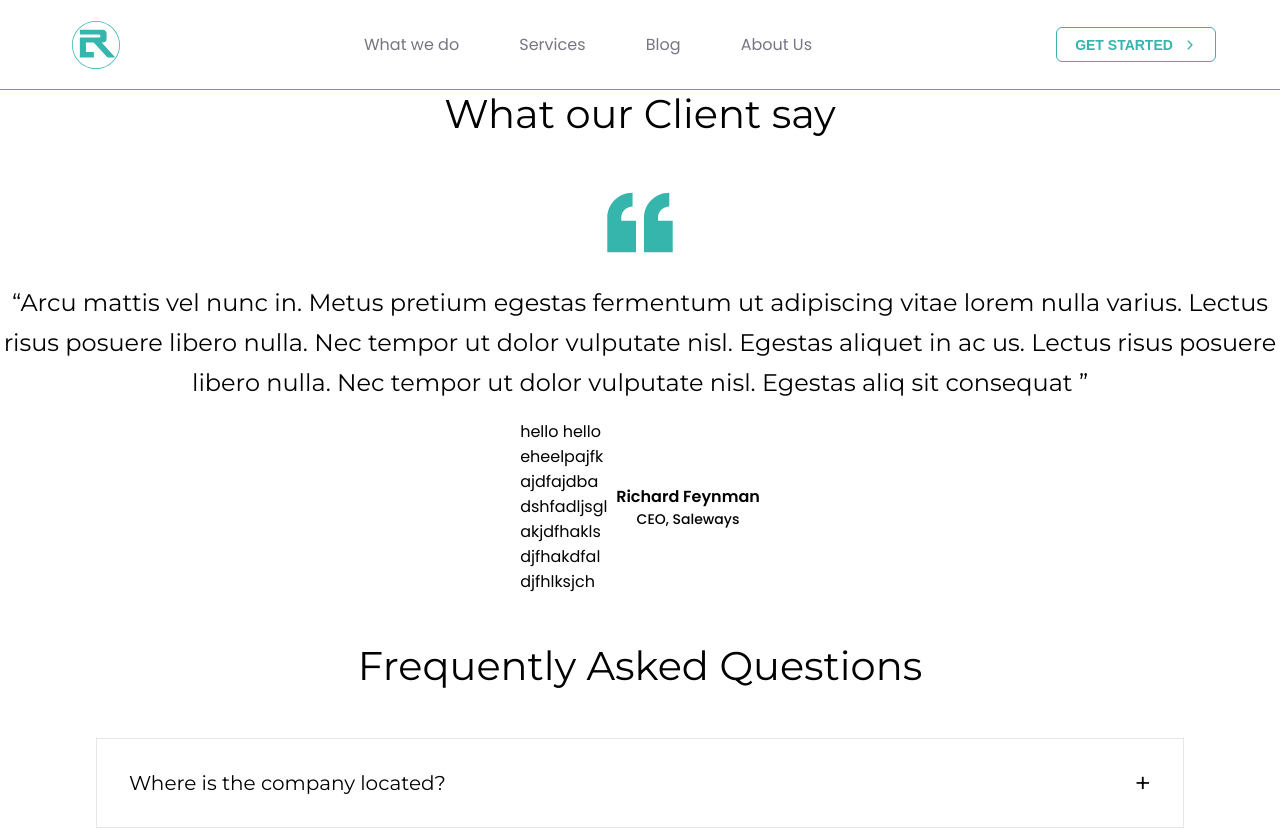
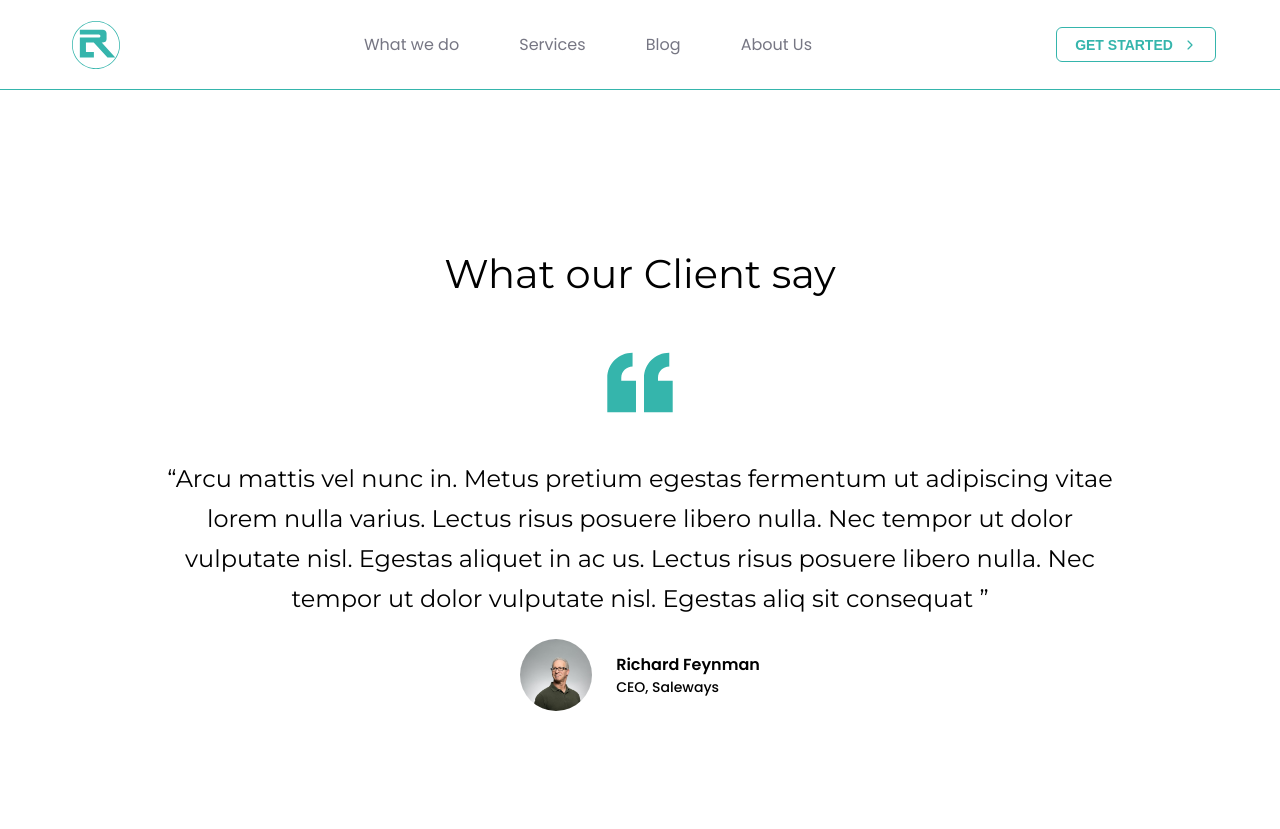
Before and after one commit to arjansunar/root-level-next-deploy, a Next.js app: page / in a window 1280 px wide. Shown: the top 829 px of the page. Built offline with nearby package versions, Linux system fonts and the light colour scheme.

Commit message:
finishing the testimonial cards for desktop view

```diff
--- a/components/Home/FAQ.jsx
+++ b/components/Home/FAQ.jsx
@@ -41,7 +41,7 @@ export const Title = styled.h2`
 `
 const FWrapper = styled.div`
     padding: 0 6rem;
-    margin: 3rem 0 5rem 0;
+    margin: 10rem 0 5rem 0;
 
     //make it responsive here
     @media screen and (max-width: 750px ){
--- a/components/Home/Testionials.jsx
+++ b/components/Home/Testionials.jsx
@@ -5,7 +5,7 @@ import Image from 'next/image'
 const testimonialContent = [
     {
         description: '“Arcu mattis vel nunc in. Metus pretium egestas fermentum ut adipiscing vitae lorem nulla varius. Lectus risus posuere libero nulla. Nec tempor ut dolor vulputate nisl. Egestas aliquet in ac us. Lectus risus posuere libero nulla. Nec tempor ut dolor vulputate nisl. Egestas aliq sit consequat ”',
-        authorPic: 'hello hello eheelpajfkajdfajdbadshfadljsglakjdfhaklsdjfhakdfaldjfhlksjch    ',
+        authorPic: '/assets/home/testimonials-profile.jpeg',
         authorName: 'Richard Feynman',
         authorPosition: 'CEO, Saleways',
     }
@@ -13,16 +13,18 @@ const testimonialContent = [
 
 function Testionials() {
     return (
-        <div>
+        <Container>
             <Title>What our Client say</Title>
             <Testionial {...testimonialContent[0]} />
-        </div>
+        </Container>
     )
 }
 
 export default Testionials
 
-
+const Container = styled.div`
+    margin-top: 10rem;
+`
 //single testimonial
 function Testionial({ description, authorPic, authorName, authorPosition }) {
     console.log(description);
@@ -36,7 +38,7 @@ function Testionial({ description, authorPic, authorName, authorPosition }) {
             </Desc>
             <AuthorWrapper>
                 <Profile>
-                    {authorPic}
+                    <Image src={authorPic} height="88px" width="88px" alt='user profile pic' />
                 </Profile>
                 <InfoWrapper>
                     <Name>
@@ -60,7 +62,7 @@ const QuoteDecor = styled.div`
     place-content: center;
 `
 const Desc = styled.p`
-    margin-top: 1.5rem;
+    margin-top: 2.5rem;
     font-family: 'Montserrat', sans-serif;
     font-size: 24px;
     font-style: normal;
@@ -68,9 +70,10 @@ const Desc = styled.p`
     line-height: 40px;
     letter-spacing: 0em;
     text-align: center;
+    max-width: 980px;
 `
 const AuthorWrapper = styled.div`
-    margin-top: 1rem;
+    margin-top: 1.25rem;
     display: flex;
     justify-content: center;
     align-items: center;
@@ -79,15 +82,22 @@ const AuthorWrapper = styled.div`
 
 const Profile = styled.div`
     margin-right: 8px;
-    max-width:88px;
-    word-wrap: break-word;
+    height: 4.5rem;
+    width: 4.5rem;
+    border-radius: 50%;
+    overflow: hidden;
+
+    & img{
+        object-fit: cover;
+    }
 `
 
 const InfoWrapper = styled.div`
     display: flex;
     flex-direction: column;
-    align-items: center;
+    align-items: flex-start;
     justify-content: center;
+    margin-left: 1rem;
 `
 
 const Name = styled.h4`
```
Also changed, not shown: public/assets/home/testimonials-profile.jpeg (added).
